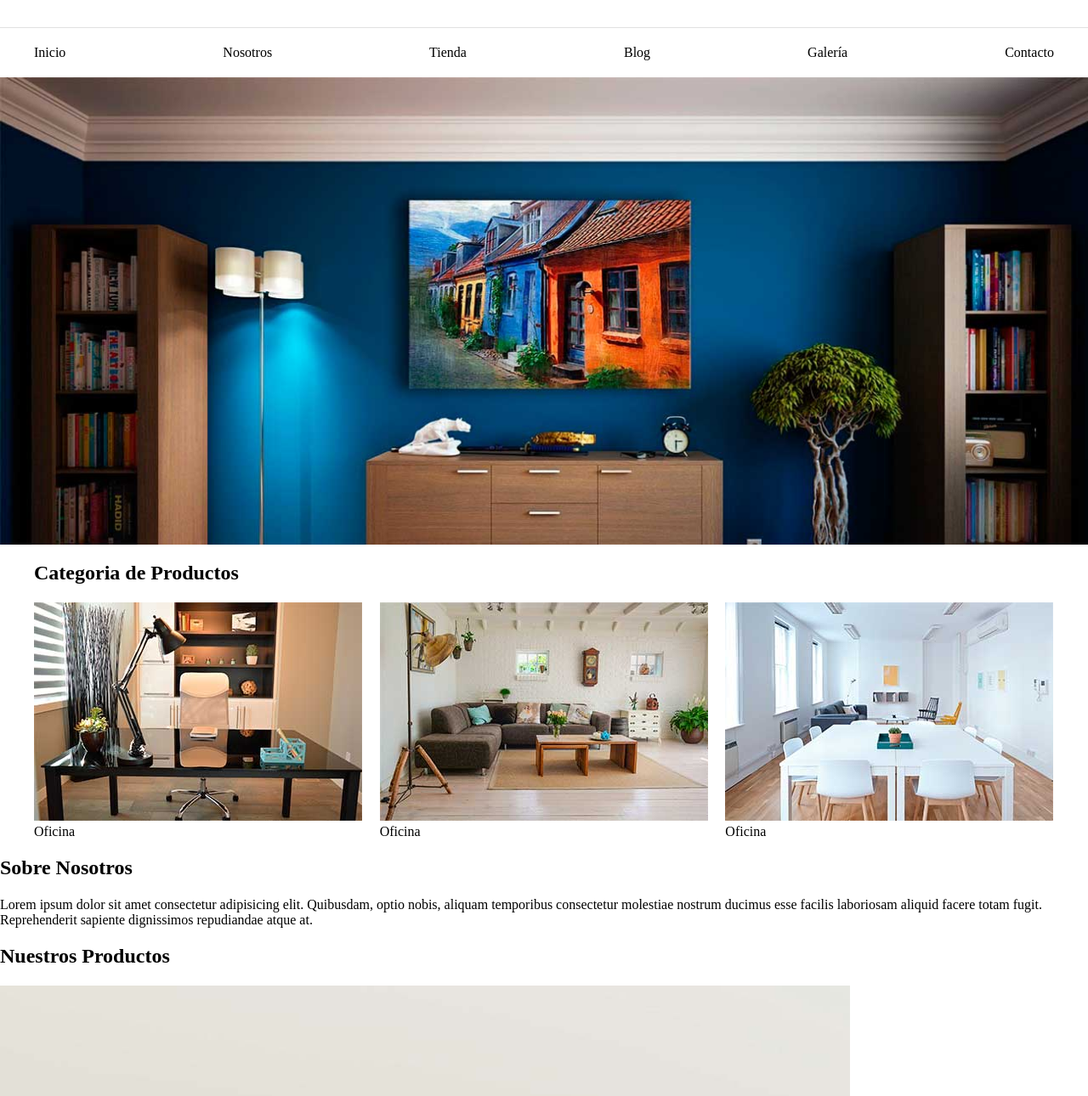
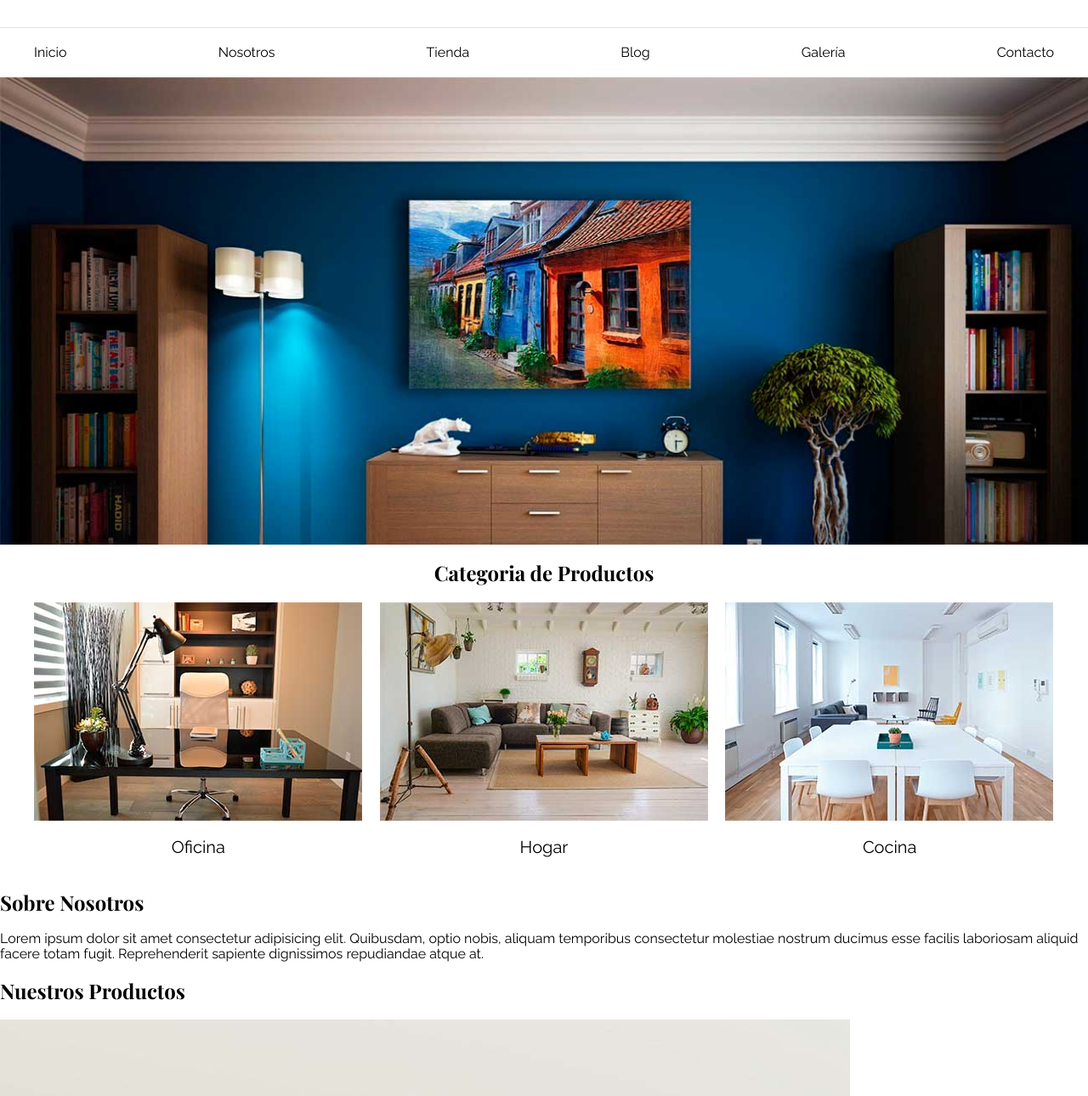
Before and after one commit to EdwarAlexander/ecommerce_page, a plain HTML site: page index.html in a window 1280 px wide. Shown: the part 105-1395 px from the top of the page at 85% size. Drawn offline with nearby package versions, Linux system fonts and the light colour scheme.

Commit message:
chore:modificando la unidad de medida

```diff
--- a/css/index.css
+++ b/css/index.css
@@ -1,12 +1,21 @@
 html{
     box-sizing: border-box;
+    font-size: 62.5%; /*1REM = 10px */
 }
 
 *,*:before, *:after{
     box-sizing: inherit;
 }
 
+body{
+    font-family: 'Raleway',sans-serif;
+    font-size: 1.6rem;
+}
+
 /* globales */
+h1,h2,h3{
+   font-family: 'Playfair Display', sans-serif;
+}
 a{
     text-decoration: none;
     color: #000;
@@ -14,6 +23,7 @@ a{
 
 img{
     max-width: 100%;
+    display: block;
 }
 
 .contenedor-navegacion{
@@ -24,7 +34,7 @@ img{
 }
 
 .contenedor{
-    max-width: 1200px;
+    max-width: 120rem;
     margin-top: 0;
     margin-right: auto;
     margin-bottom: 0;
@@ -33,8 +43,8 @@ img{
 }
 
 .nombre-sitio{
-    margin-top: 50px;
-    margin-bottom: 50px;
+    margin-top: 5rem;
+    margin-bottom: 5rem;
     text-align: center;
 }
 
@@ -43,8 +53,8 @@ img{
 }
 
 .nav-principal{
-    padding-top: 20px;
-    padding-bottom: 20px;
+    padding-top: 2rem;
+    padding-bottom: 2rem;
     display: flex;
     justify-content: space-between;
 }
@@ -53,11 +63,28 @@ img{
     background-image: url(../img/principal.jpg);
     background-repeat:no-repeat;
     background-size: cover;
-    height: 550px;
+    height: 55rem;
+}
+
+.categorias h2{
+    text-align: center;
+}
+
+.categoria a {
+    display: block;
+    text-align: center;
+    padding: 2rem;
+    font-size: 2rem;
+}
+
+.categoria a:hover{
+    background-color: #037bc0;
+    color: #fff;
+    border-bottom-right-radius: 1rem;
 }
 
 .listado-categoria{
     display: grid;
     grid-template-columns: repeat(3, 1fr);
-    gap: 20px;
+    gap: 2rem;
 }
--- a/index.html
+++ b/index.html
@@ -6,6 +6,9 @@
     <meta name="viewport" content="width=device-width, initial-scale=1.0">
     <title>Ecommerce Practice</title>
     <link rel="stylesheet" href="/css/normalize.css">
+    <link rel="preconnect" href="https://fonts.googleapis.com">
+    <link rel="preconnect" href="https://fonts.gstatic.com" crossorigin>
+    <link href="https://fonts.googleapis.com/css2?family=Playfair+Display:wght@700&family=Raleway:wght@400;700;900&display=swap" rel="stylesheet">
     <link rel="stylesheet" href="/css/index.css">
 </head>
 <body>
@@ -26,20 +29,20 @@
 
     <div class="hero"></div>
 
-    <section class="contenedor">
+    <section class="contenedor categorias">
         <h2>Categoria de Productos</h2>
         <div class="listado-categoria">
-            <div>
+            <div class="categoria">
                 <img src="img/categoria1.jpg" alt="">
                 <a href="#">Oficina</a>
             </div>
-            <div>
+            <div class="categoria">
                 <img src="img/categoria2.jpg" alt="">
-                <a href="#">Oficina</a>
+                <a href="#">Hogar</a>
             </div>
-            <div>
+            <div class="categoria">
                 <img src="img/categoria3.jpg" alt="">
-                <a href="#">Oficina</a>
+                <a href="#">Cocina</a>
             </div>
         </div>
     </section>
```
